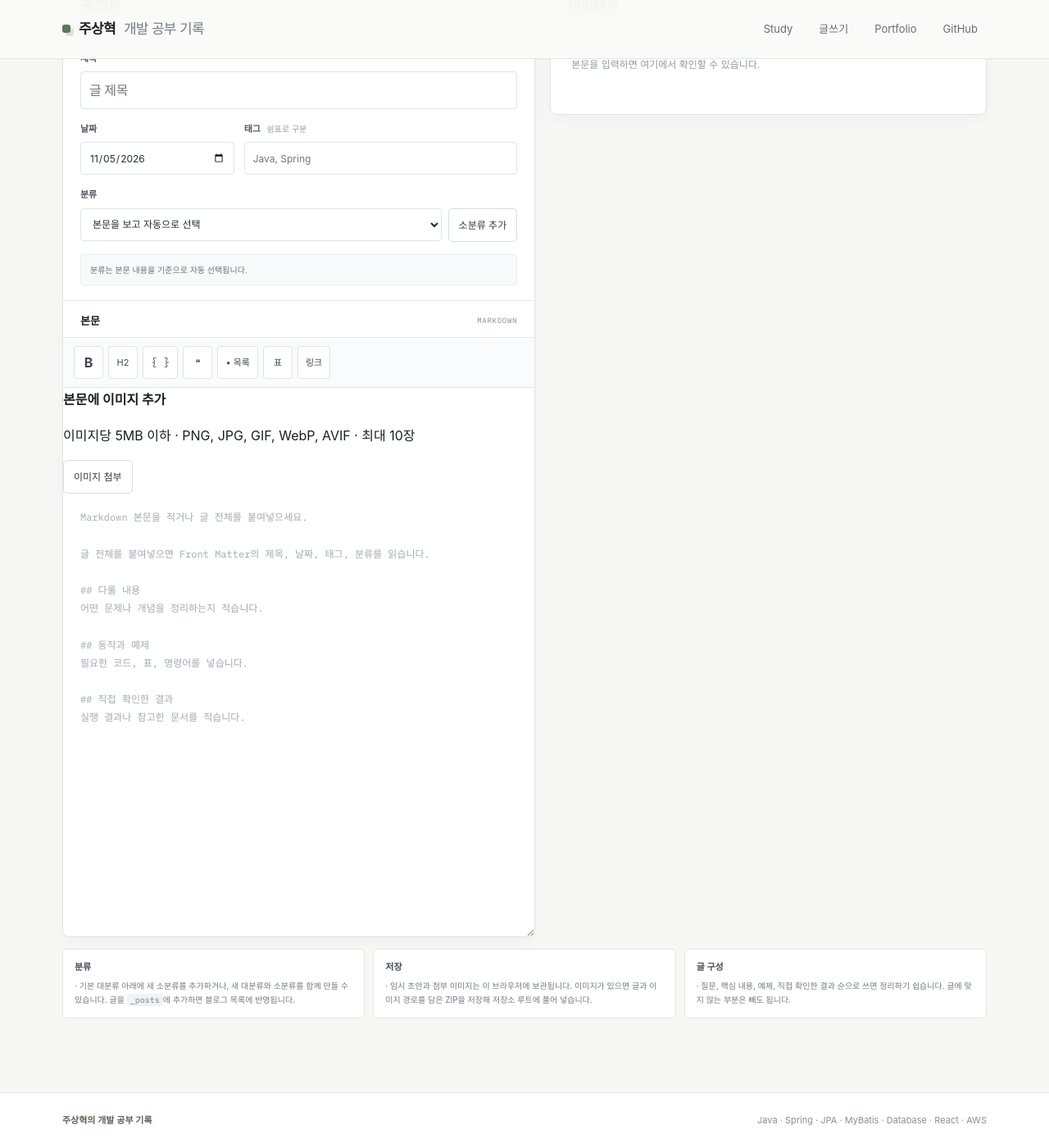
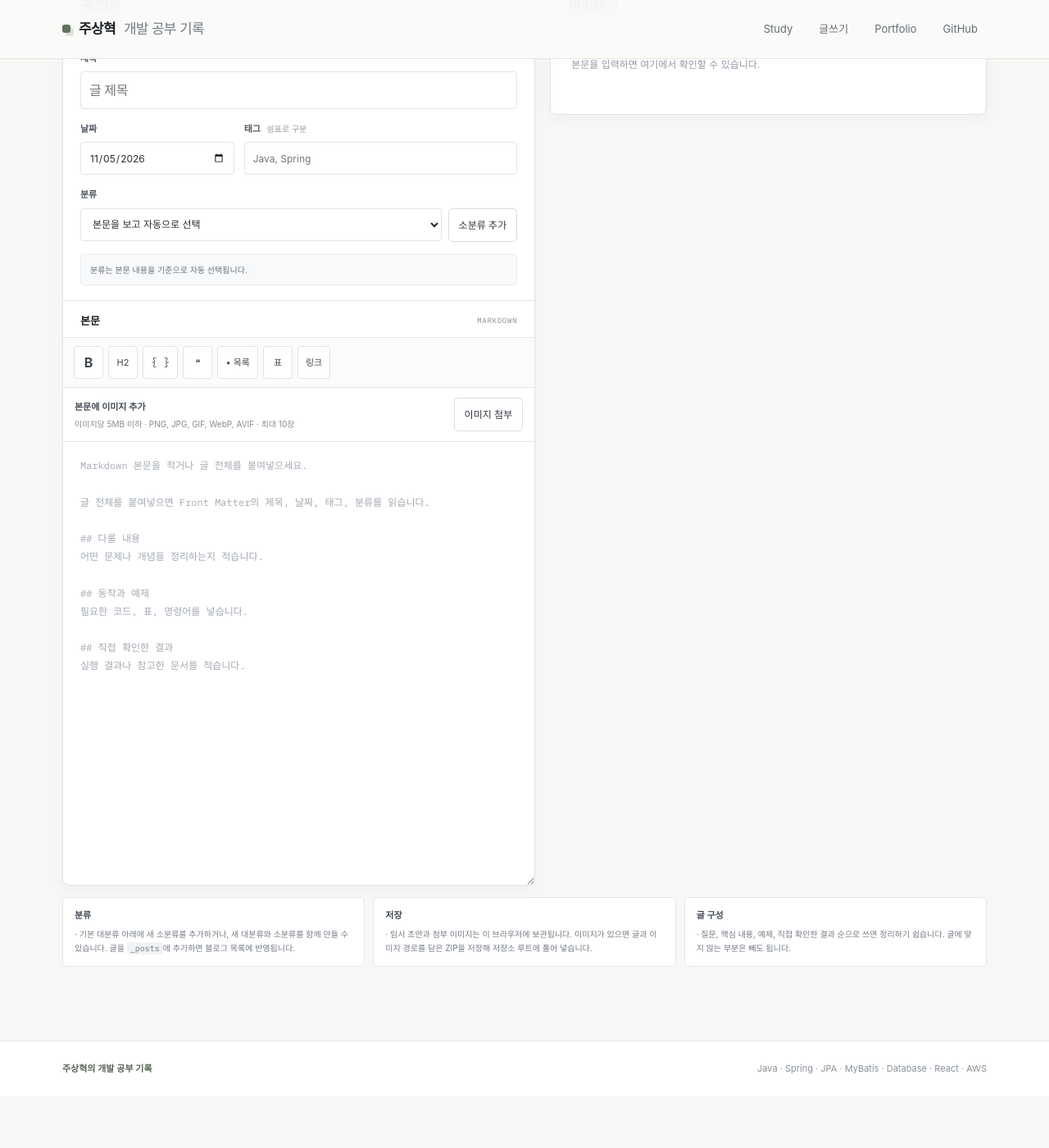
Before and after one commit to zuzusnasna/zuzusnasna.github.io, a Jekyll site: the page built from write.md, in a window 1280 px wide and 1400 px high, scrolled down 349 px. Shown: the whole window at 82% size. Built offline with Jekyll 4.4.1, drawn with Linux system fonts in a browser that asks for light colours; nearby versions of some CDN libraries; some web fonts are replaced; after the commit the page ends 1686 px from its top, so only the background shows below that.

Commit message:
Style blog writer image attachments

```diff
--- a/assets/css/style.css
+++ b/assets/css/style.css
@@ -62,6 +62,23 @@
 .editor-toolbar button{min-width:36px;min-height:34px;padding:5px 9px;border:1px solid #dfe3e8;border-radius:4px;background:#fff;color:#414851;font:inherit;font-size:11px;cursor:pointer}
 .editor-toolbar button:hover{border-color:#aeb7c2;background:#f2f4f6}
 .editor-toolbar button:focus-visible,.write-actions button:focus-visible,.secondary-button:focus-visible{outline:2px solid #6f8edb;outline-offset:2px}
+.image-attachment-panel{padding:12px 14px;border-bottom:1px solid var(--line);background:#fff}
+.image-attachment-top{display:flex;align-items:center;justify-content:space-between;gap:12px}
+.image-attachment-top strong{display:block;color:#414851;font-size:11px;font-weight:600}
+.image-attachment-top p{margin:4px 0 0;color:#858c95;font-size:10px;line-height:1.5}
+.image-attachment-panel .secondary-button{flex:0 0 auto}
+.image-attachment-feedback{margin:9px 0 0;color:#5f735e;font-size:10px;line-height:1.5}
+.image-attachment-feedback.error{color:#a64a4a}
+.image-attachments{display:flex;flex-wrap:wrap;gap:8px;margin-top:12px}
+.image-attachments[hidden]{display:none}
+.image-attachment{display:flex;align-items:center;gap:9px;min-width:0;max-width:100%;padding:6px 8px;border:1px solid #e3e7ec;border-radius:5px;background:#fafbfc}
+.image-attachment>img,.image-attachment-missing{display:grid;place-items:center;flex:0 0 42px;width:42px;height:42px;border-radius:4px;object-fit:cover;background:#eef1f5;color:#818995;font-size:8px;text-align:center}
+.image-attachment-details{display:grid;min-width:0;gap:3px}
+.image-attachment-details strong{max-width:180px;overflow:hidden;color:#4a525c;font-size:10px;font-weight:500;text-overflow:ellipsis;white-space:nowrap}
+.image-attachment-details small{color:#8b929b;font-size:9px}
+.image-attachment-remove{flex:0 0 auto;padding:5px 7px;border:1px solid transparent;border-radius:4px;background:transparent;color:#858c95;font:inherit;font-size:9px;cursor:pointer}
+.image-attachment-remove:hover{border-color:#e5caca;background:#fff7f7;color:#a64a4a}
+.image-attachment-remove:focus-visible{outline:2px solid #6f8edb;outline-offset:2px}
 .editor-panel textarea{display:block;width:100%;height:540px;resize:vertical;border:0;outline:0;padding:18px 21px;background:#fff;color:#30363d;font-family:'IBM Plex Mono',monospace;font-size:12px;line-height:1.85}
 .editor-panel textarea:focus{box-shadow:inset 0 0 0 2px rgba(36,87,214,.12)}
 .editor-panel textarea::placeholder{color:#a3aab3}
@@ -80,7 +97,7 @@
 .write-note code{padding:1px 4px;border-radius:3px;background:#f0f2f4;font-family:'IBM Plex Mono',monospace;font-size:10px}
 @media(max-width:1000px){.write-head{display:flex}.write-grid{grid-template-columns:minmax(0,1fr)}.preview-panel .post-content{min-height:280px}.write-notes{grid-template-columns:1fr}}
 @media(max-width:800px){.write-head{display:block}.write-actions{width:100%;max-width:none;margin-top:18px}.write-action-buttons{justify-content:flex-start}.status{text-align:left}.write-grid{margin-top:18px}.panel-heading{padding:16px}.write-fields{padding:16px}.body-editor-heading{padding-inline:16px}.editor-panel textarea{height:480px;padding:16px}.preview-panel .post-content{padding:19px 16px 24px}}
-@media(max-width:560px){.write-head h1{font-size:33px}.write-head-copy>p:last-child{font-size:13px}.write-action-buttons{display:grid;grid-template-columns:1fr 1fr}.write-actions button{width:100%}.write-field-row{grid-template-columns:1fr}.category-row{grid-template-columns:minmax(0,1fr);}.category-row .secondary-button{width:100%}.write-notes{gap:7px}.write-note{padding:11px 12px}}
+@media(max-width:560px){.write-head h1{font-size:33px}.write-head-copy>p:last-child{font-size:13px}.write-action-buttons{display:grid;grid-template-columns:1fr 1fr}.write-actions button{width:100%}.write-field-row{grid-template-columns:1fr}.category-row{grid-template-columns:minmax(0,1fr);}.category-row .secondary-button{width:100%}.write-notes{gap:7px}.write-note{padding:11px 12px}.image-attachment-panel{padding:11px 10px}.image-attachment-top{align-items:flex-start;flex-direction:column}.image-attachment-panel .secondary-button{width:100%}.image-attachment-details strong{max-width:150px}}
 @media(max-width:800px){.study-nav .custom-nav-group{display:flex;align-items:center;gap:3px;min-width:max-content;border:0;padding:0}.study-nav .custom-nav-group .nav-group-title{width:auto;gap:5px;padding:7px 8px;white-space:nowrap}.study-nav .custom-nav-group .custom-nav-children{display:flex!important;align-items:center;gap:4px;min-width:max-content;padding:0}.study-nav .custom-nav-group .custom-nav-children button{width:auto;min-width:max-content;padding:6px 8px;border:1px solid var(--line);border-radius:4px;white-space:nowrap}}
 
 
```
